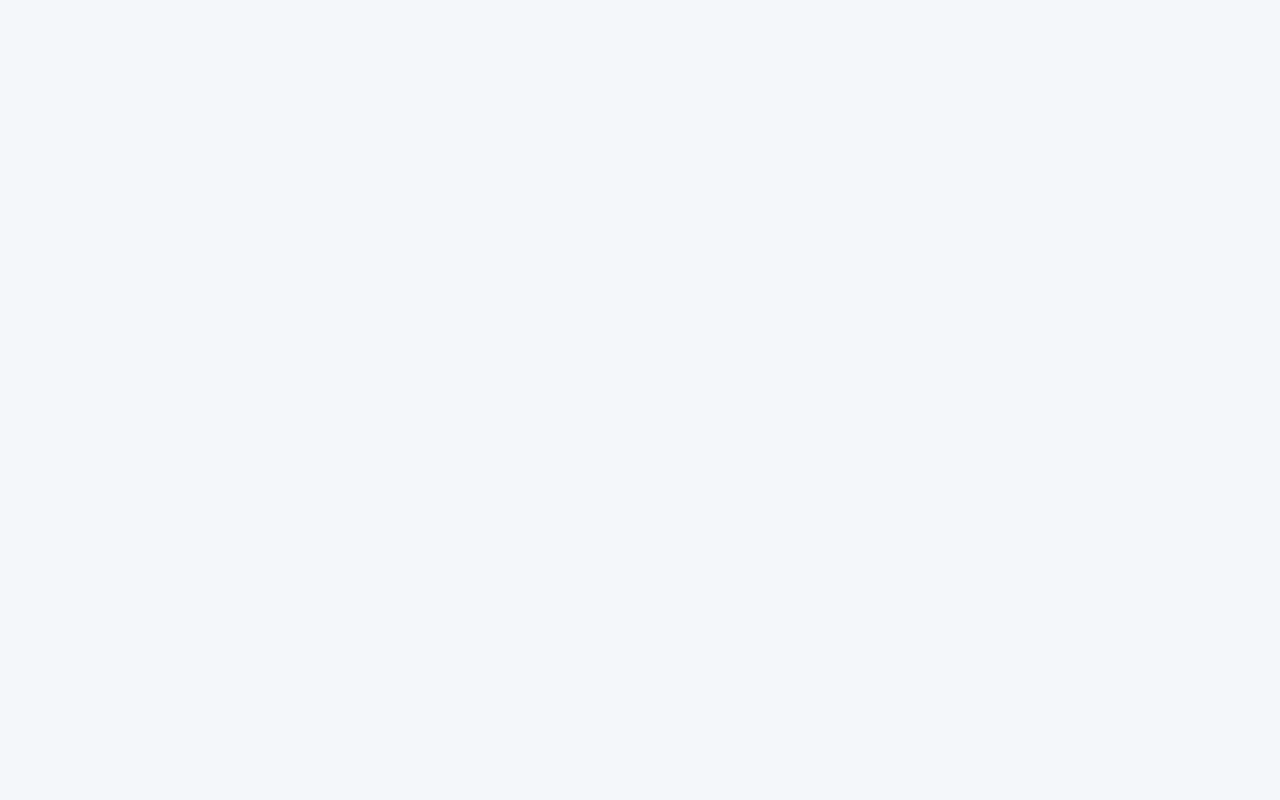
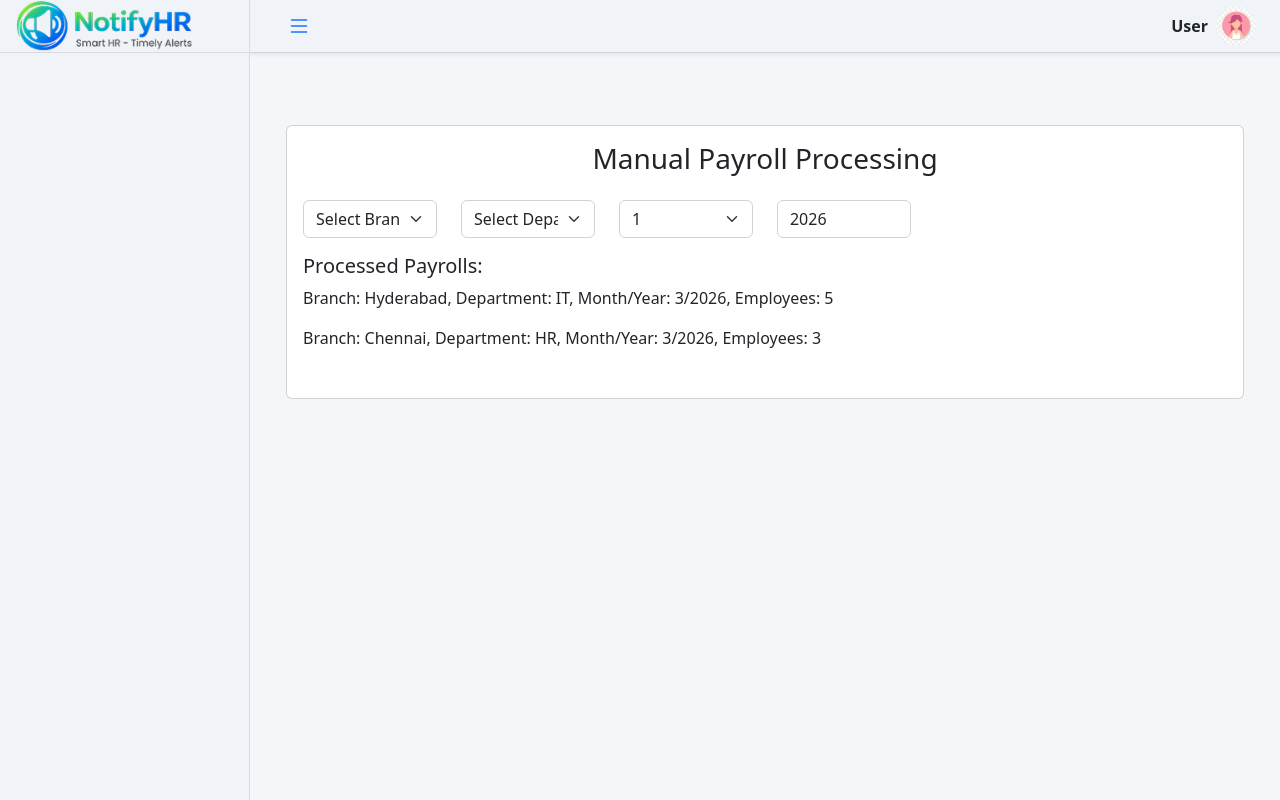
Before and after one commit to notifyhr2026-afk/NotifyHR_UI, a React (Create React App) app: page /RunPayroll in a window 1280 px wide. Before the commit this address had no page. Built offline with nearby package versions, Linux system fonts and the light colour scheme.

Commit message:
Adding styles

```diff
--- a/src/Routes/RoutesComponent.tsx
+++ b/src/Routes/RoutesComponent.tsx
@@ -52,6 +52,7 @@ import EmployeeSalaryAssignment from '../pages/Payroll/EmployeeSalaryAssignment'
 import EmployeeSalaryBackupView from '../pages/Payroll/EmployeeSalaryBackupView';
 import OrgSalaryStructureMaster from '../pages/Payroll/OrgSalaryStructureMaster';
 import EmployeePayslip from '../pages/Payroll/EmployeePayslip'
+import ManualPayrollPage from '../pages/Payroll/ManualPayrollPage';
 import PayrollProcessPage from '../pages/Payroll/PayrollProcessPage';
 import PayrollReportPage from '../pages/Payroll/PayrollReportPage';
 import TaxSectionMaster from '../pages/Payroll/TaxSectionMaster';
@@ -161,6 +162,7 @@ const RoutesComponent: React.FC = () => {
         <Route path="/EmployeeSalaryBackupView" element={<EmployeeSalaryBackupView />} />
         <Route path="/OrgSalaryStructureMaster" element={<OrgSalaryStructureMaster />} />
         <Route path="/EmployeePayslip" element={<EmployeePayslip />} />
+        <Route path='/RunPayroll' element={<ManualPayrollPage />} />
         <Route path="/PayrollProcessPage" element={<PayrollProcessPage />} />
         <Route path="/PayrollReportPage" element={<PayrollReportPage />} />
         <Route path="/TaxSectionMaster" element={<TaxSectionMaster />} />
--- a/src/index.css
+++ b/src/index.css
@@ -510,9 +510,8 @@ body {
 }
 
 /* Bootstrap override fix */
-.table,
-.table td,
-.table th {
+/* Apply only to body content, NOT header */
+.table tbody td {
   color: var(--text-color) !important;
 }
 
@@ -590,7 +589,7 @@ body.dark-mode .form-check-input:checked {
   border-color: #0d6efd !important;
 
   /* FORCE Bootstrap tick */
-  background-image: var(--bs-form-check-bg-image) !important;
+  /background-image: var(--bs-form-check-bg-image) !important;
 }
 
 /* LIGHT MODE */
@@ -598,3 +597,29 @@ body.light-mode .form-check-input {
   background-color: #fff !important;
   border: 1px solid #ced4da !important;
 }
+/* LIGHT MODE HEADER */
+body.light-mode .table-dark {
+  background-color: #212529 !important;
+  color: #fff !important;
+}
+
+/* DARK MODE HEADER */
+body.dark-mode .table-dark {
+  background-color: #1f1f2e !important;
+  color: #fff !important;
+}
+
+/* Dark mode: Bootstrap Switch fix */
+body.dark-mode .form-check-input[type="checkbox"].form-switch {
+  background-color: #2a2a3d;       /* switch track */
+  border-color: #555;
+}
+
+body.dark-mode .form-check-input[type="checkbox"].form-switch:checked {
+  background-color: #0d6efd;       /* switch thumb when ON */
+  border-color: #0d6efd;
+}
+
+body.dark-mode .form-check-input[type="checkbox"].form-switch:focus {
+  box-shadow: 0 0 0 0.25rem rgba(13, 110, 253, 0.25);
+}
--- a/src/pages/Features/FeatureDisplaySettings.tsx
+++ b/src/pages/Features/FeatureDisplaySettings.tsx
@@ -121,7 +121,7 @@ const loadFeatures = async (orgID: number) => {
           <Spinner animation="border" />
         </div>
       ) : (
-        <Table bordered hover responsive className="align-middle">
+        <Table className="table table-hover table-dark-custom">
           <thead className="table-light">
             <tr>
               <th>Feature</th>
--- a/src/pages/Features/RoleMenuPermissions.tsx
+++ b/src/pages/Features/RoleMenuPermissions.tsx
@@ -320,6 +320,7 @@ const saveFeaturePermissions = async (featureID: number) => {
                               >
                                 <Form.Check
                                   type="switch"
+                                  className="form-switch"
                                   checked={permission[field]}
                                   onChange={() =>
                                     togglePermission(menu.menuID, field)
--- a/src/pages/Leave/OrganizationLeavePolicies.tsx
+++ b/src/pages/Leave/OrganizationLeavePolicies.tsx
@@ -236,7 +236,7 @@ const deletePolicy = async (id: number) => {
         <Accordion.Item eventKey="0">
           <Accordion.Header>Leave Types</Accordion.Header>
           <Accordion.Body>
-            <Table bordered size="sm">
+            <Table className="table table-hover table-dark-custom">
               <thead>
                 <tr>
                   <th>Name</th>
@@ -270,7 +270,7 @@ const deletePolicy = async (id: number) => {
         <Accordion.Item eventKey="1">
           <Accordion.Header>Organization Leave Policies</Accordion.Header>
           <Accordion.Body>
-            <Table bordered hover size="sm" className="mt-3">
+            <Table  className="table table-hover table-dark-custom">
               <thead>
                 <tr>
                   <th>Policy</th>
--- /dev/null
+++ b/src/pages/Payroll/ManualPayrollPage.tsx
@@ -0,0 +1,134 @@
+import React, { useState } from "react";
+import { Container, Row, Col, Card, Form, Button, Alert } from "react-bootstrap";
+
+const ManualPayrollPage: React.FC = () => {
+  const [branch, setBranch] = useState("All");
+  const [department, setDepartment] = useState("All");
+  const [month, setMonth] = useState(new Date().getMonth() + 1);
+  const [year, setYear] = useState(new Date().getFullYear());
+
+  const [processedData, setProcessedData] = useState<
+    { branch: string; department: string; month: number; year: number; count: number }[]
+  >([
+    { branch: "Hyderabad", department: "IT", month: 3, year: 2026, count: 5 },
+    { branch: "Chennai", department: "HR", month: 3, year: 2026, count: 3 },
+  ]);
+
+  const [processing, setProcessing] = useState(false);
+  const [message, setMessage] = useState<string | null>(null);
+
+  const handleRunPayroll = () => {
+    if (branch === "All" || department === "All") {
+      setMessage("⚠️ Please select both Branch and Department to run payroll.");
+      return;
+    }
+
+    // Check if already processed
+    const alreadyProcessed = processedData.find(
+      (p) =>
+        p.branch === branch &&
+        p.department === department &&
+        p.month === month &&
+        p.year === year
+    );
+
+    setProcessing(true);
+    setTimeout(() => {
+      setProcessing(false);
+
+      if (alreadyProcessed) {
+        setMessage(
+          `ℹ️ Payroll already processed for ${department} (${branch}) for ${month}/${year}. You can reprocess if needed.`
+        );
+      } else {
+        // Simulate processed count
+        const count = Math.floor(Math.random() * 10) + 1;
+        setProcessedData([
+          ...processedData,
+          { branch, department, month, year, count },
+        ]);
+        setMessage(`✅ Payroll processed for ${count} employees in ${department} (${branch}) for ${month}/${year}.`);
+      }
+    }, 1000);
+  };
+
+  return (
+    <Container className="mt-5">
+      <Card>
+        <Card.Body>
+          <h3 className="text-center mb-4">Manual Payroll Processing</h3>
+
+          <Row className="mb-3">
+            <Col md={2}>
+              <Form.Select value={branch} onChange={(e) => setBranch(e.target.value)}>
+                <option value="All">Select Branch</option>
+                <option value="Hyderabad">Hyderabad</option>
+                <option value="Chennai">Chennai</option>
+                <option value="Bangalore">Bangalore</option>
+                <option value="Mumbai">Mumbai</option>
+              </Form.Select>
+            </Col>
+            <Col md={2}>
+              <Form.Select value={department} onChange={(e) => setDepartment(e.target.value)}>
+                <option value="All">Select Department</option>
+                <option value="IT">IT</option>
+                <option value="HR">HR</option>
+                <option value="Finance">Finance</option>
+                <option value="Admin">Admin</option>
+              </Form.Select>
+            </Col>
+            <Col md={2}>
+              <Form.Select value={month} onChange={(e) => setMonth(Number(e.target.value))}>
+                {[...Array(12)].map((_, i) => (
+                  <option key={i} value={i + 1}>{i + 1}</option>
+                ))}
+              </Form.Select>
+            </Col>
+            <Col md={2}>
+              <Form.Control
+                type="number"
+                value={year}
+                onChange={(e) => setYear(Number(e.target.value))}
+              />
+            </Col>
+            <Col md={2}>
+              {department !== "All" && (
+                <Button
+                  onClick={handleRunPayroll}
+                  disabled={processing}
+                >
+                  {processing ? "Processing..." : "Run Payroll"}
+                </Button>
+              )}
+            </Col>
+          </Row>
+
+          {message && (
+            <Row className="mb-3">
+              <Col>
+                <Alert variant={message.startsWith("✅") ? "success" : message.startsWith("ℹ️") ? "info" : "warning"}>
+                  {message}
+                </Alert>
+              </Col>
+            </Row>
+          )}
+
+          {/* Summary of already processed payrolls */}
+          <Row className="mb-3">
+            <Col>
+              <h5>Processed Payrolls:</h5>
+              {processedData.length === 0 && <p>No payrolls processed yet.</p>}
+              {processedData.map((p, idx) => (
+                <p key={idx}>
+                  Branch: {p.branch}, Department: {p.department}, Month/Year: {p.month}/{p.year}, Employees: {p.count}
+                </p>
+              ))}
+            </Col>
+          </Row>
+        </Card.Body>
+      </Card>
+    </Container>
+  );
+};
+
+export default ManualPayrollPage;
--- a/src/pages/Payroll/PayrollProcessPage.tsx
+++ b/src/pages/Payroll/PayrollProcessPage.tsx
@@ -45,9 +45,9 @@ const PayrollProcessPage: React.FC = () => {
     { date: "2026-03-03", status: "Present", in: "09:15", out: "18:10", hours: 8.5 },
   ];
 
-  // Filtering
-  const filteredData = useMemo(() => {
-    return employees.filter((emp) => {
+const [filteredData, setFilteredData] = useState(employees);
+const handleGetData = () => {
+  const filtered = employees.filter((emp) => {
     const matchSearch =
       emp.name.toLowerCase().includes(search.toLowerCase()) ||
       emp.id.toString().includes(search);
@@ -63,8 +63,10 @@ const PayrollProcessPage: React.FC = () => {
 
     return matchSearch && matchStatus && matchBranch && matchDept;
   });
-  }, [search, statusFilter, branchFilter, deptFilter]);
 
+  setFilteredData(filtered);
+  setCurrentPage(1); // reset pagination
+};
   // Pagination
 const totalPages = Math.ceil(filteredData.length / PAGE_SIZE);
 const paginatedData = filteredData.slice(
@@ -86,7 +88,19 @@ const PayrollProcessPage: React.FC = () => {
 
 const toggleSelectAll = () => {
   const ids = paginatedData.map(e => e.id);
-    setSelected(ids);
+
+  const allSelected = ids.every(id => selected.includes(id));
+
+  if (allSelected) {
+    // UNCHECK all
+    setSelected(prev => prev.filter(id => !ids.includes(id)));
+  } else {
+    // CHECK all (ES5 safe)
+    setSelected(prev => {
+      const combined = prev.concat(ids);
+      return combined.filter((item, index) => combined.indexOf(item) === index);
+    });
+  }
 };
 
   // Actions
@@ -99,14 +113,14 @@ const PayrollProcessPage: React.FC = () => {
   };
 
   return (
-    <Container className="mt-4">
+    <Container>
       <Card>
         <Card.Body>
           <h3 className="text-center mb-4">Payroll Processing</h3>
 
           {/* First Row Filters */}
           <Row className="mb-3">
-            <Col md={2}>
+            <Col md={1}>
               <Form.Select value={month} onChange={(e) => setMonth(Number(e.target.value))}>
                 {[...Array(12)].map((_, i) => (
                   <option key={i} value={i + 1}>{i + 1}</option>
@@ -129,11 +143,7 @@ const PayrollProcessPage: React.FC = () => {
                 <option>Processed</option>
               </Form.Select>
             </Col>
-          </Row>
-
-          {/* Second Row Filters */}
-          <Row className="mb-3">
-<Col md={3}>
+            <Col md={2}>
               <Form.Select value={branchFilter} onChange={(e) => setBranchFilter(e.target.value)}>
                 <option>All</option>
                 <option>Hyderabad</option>
@@ -142,6 +152,11 @@ const PayrollProcessPage: React.FC = () => {
                 <option>Mumbai</option>
               </Form.Select>
             </Col>
+          </Row>
+
+          {/* Second Row Filters */}
+          <Row className="mb-3">
+
             <Col md={3}>
               <Form.Select value={deptFilter} onChange={(e) => setDeptFilter(e.target.value)}>
                 <option>All</option>
@@ -157,6 +172,26 @@ const PayrollProcessPage: React.FC = () => {
                 value={search}
                 onChange={(e) => setSearch(e.target.value)}
               />
+            </Col>
+            <Col md={3}>
+    <Button variant="primary" onClick={handleGetData}>
+      Get Data
+    </Button>
+
+    <Button
+      variant="secondary"
+      className="ms-2"
+      onClick={() => {
+        setSearch("");
+        setStatusFilter("All");
+        setBranchFilter("All");
+        setDeptFilter("All");
+        setFilteredData(employees);
+        setCurrentPage(1);
+      }}
+    >
+      Clear
+    </Button>
   </Col>
           </Row>
 
@@ -174,10 +209,16 @@ const PayrollProcessPage: React.FC = () => {
           </Row>
 
           {/* Table */}
-          <Table className="table table-hover table-dark-custom">
+          <Table hover className="table-dark-custom">
             <thead className="table-dark">
               <tr>
-                <th><Form.Check onChange={toggleSelectAll} /></th>
+                <th><Form.Check
+  checked={
+    paginatedData.length > 0 &&
+    paginatedData.every(e => selected.includes(e.id))
+  }
+  onChange={toggleSelectAll}
+/></th>
                 <th>Name</th>
                 <th>Branch</th>
                 <th>Dept</th>
--- a/src/pages/helpdesk/AssignedTicketsPage.tsx
+++ b/src/pages/helpdesk/AssignedTicketsPage.tsx
@@ -112,7 +112,7 @@ const AssignedTicketsPage: React.FC = () => {
   };
 
   return (
-    <Container fluid className="mt-5">
+    <Container>
       <h4 className="fw-bold mb-4">📝 My Assigned Tickets</h4>
 
       {/* Dashboard Stats */}
@@ -128,7 +128,7 @@ const AssignedTicketsPage: React.FC = () => {
 
       {/* Tickets Table */}
       {!loading && tickets.length > 0 && (
-        <Table hover responsive className="align-middle bg-white">
+        <Table className="table table-hover table-dark-custom">
           <thead>
             <tr>
               <th>#</th>
```
Lines whose indentation alone changed are shown as unchanged.
